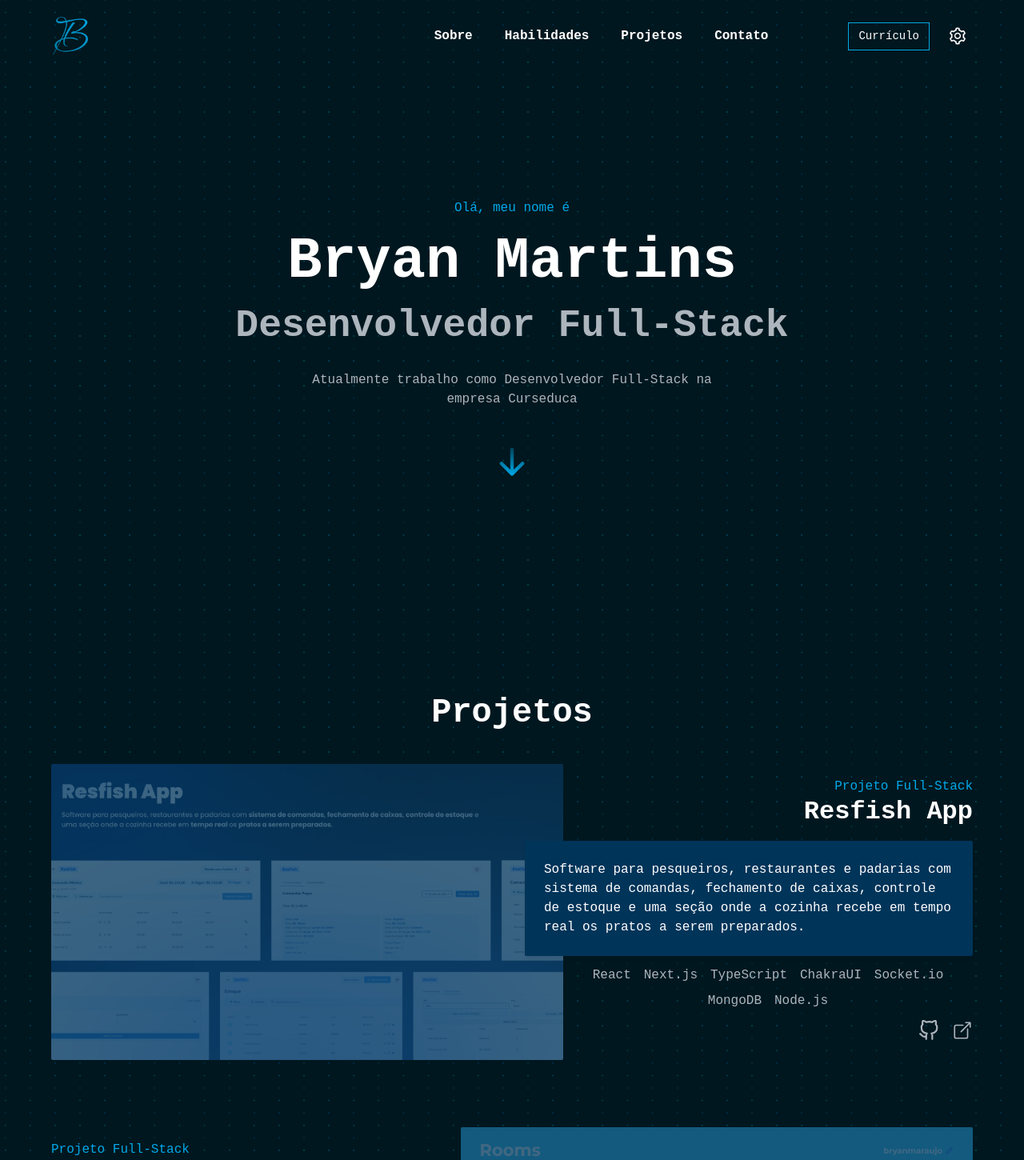
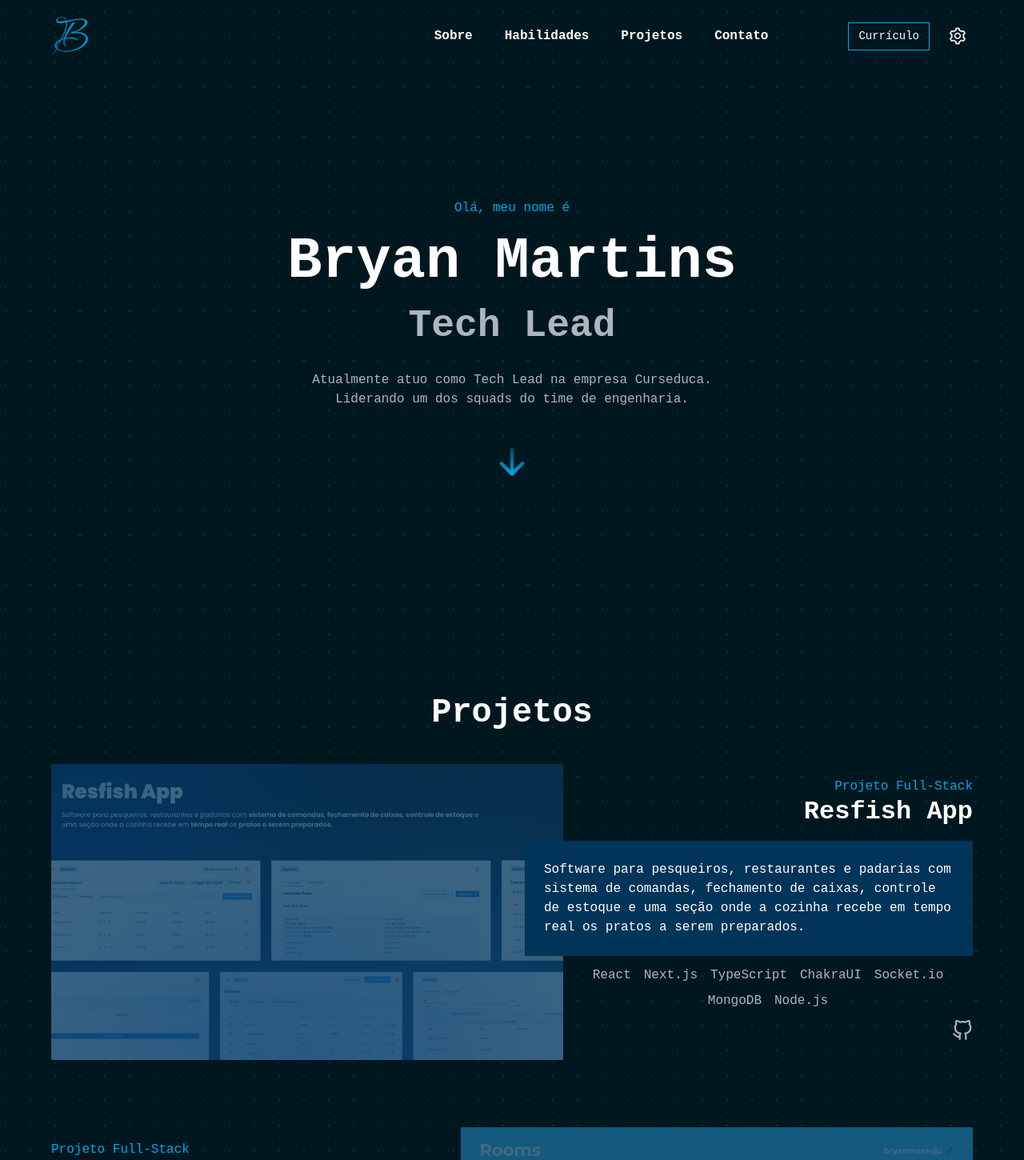
Before and after one commit to bryanmaraujo544/my-portfolio, a Next.js app: page / in a window 1280 px wide. Shown: the top 1450 px of the page at 80% size. Built offline with nearby package versions, Linux system fonts and the light colour scheme; no server answers.

Commit message:
chore: removing projects without backend

```diff
--- a/src/sections/InitialScreen/text-content.ts
+++ b/src/sections/InitialScreen/text-content.ts
@@ -17,18 +17,18 @@ const textContent: Props = {
     mainInfos: {
       uptitle: 'Olá, meu nome é',
       name: 'Bryan Martins',
-      subtitle: 'Desenvolvedor Full-Stack',
+      subtitle: 'Tech Lead',
       description:
-        'Atualmente trabalho como Desenvolvedor Full-Stack na empresa Curseduca',
+        'Atualmente atuo como Tech Lead na empresa Curseduca. Liderando um dos squads do time de engenharia.',
     },
   },
   en: {
     mainInfos: {
       uptitle: 'Hi, my name is',
       name: 'Bryan Martins',
-      subtitle: 'Full-Stack Developer',
+      subtitle: 'Tech Lead',
       description:
-        "Currently I'm working as Full-Stack Developer at Curseduca",
+        "Currently I'm working as Tech Lead at Curseduca. Leading one of the squads of the engineering team.",
     },
   },
 };
--- a/src/sections/Projects/text-content.ts
+++ b/src/sections/Projects/text-content.ts
@@ -44,7 +44,7 @@ const textContent: Projects = {
           'Node.js',
         ],
         githubURL: 'https://github.com/bryanmaraujo544/resfish-app',
-        projectURL: 'https://resfish-app.vercel.app/',
+        projectURL: '',
         imageSrc: ResfishImg,
       },
       {
@@ -54,7 +54,7 @@ const textContent: Projects = {
           'Um quiz multijogador onde existem diversas salas de perguntas e os participantes podem competir entre si.',
         tags: ['React', 'TypeScript', 'Socket.io', 'Prisma', 'MySQL'],
         githubURL: 'https://github.com/bryanmaraujo544/quiz-game',
-        projectURL: 'https://simple-quiz-iota.vercel.app/',
+        projectURL: '',
         imageSrc: QuizImg,
       },
       {
@@ -64,7 +64,7 @@ const textContent: Projects = {
           'Um calendário onde é possível definir tarefas a serem feitas.',
         tags: ['React', 'Node.js', 'MySQL', 'TypeScript', 'JWT'],
         githubURL: 'https://github.com/bryanmaraujo544/calendar-app',
-        projectURL: 'https://calendar-app-delta.vercel.app/login',
+        projectURL: '',
         imageSrc: CalendarImg,
       },
       {
@@ -74,7 +74,7 @@ const textContent: Projects = {
           'Uma aplicação para controle pessoal de transações financeiras.',
         tags: ['React', 'TypeScript', 'GraphQL', 'Node.js', 'MongoDB'],
         githubURL: 'https://github.com/bryanmaraujo544/dtmoney',
-        projectURL: 'https://dtmoney-two-hazel.vercel.app',
+        projectURL: '',
         imageSrc: MoneyImg,
       },
     ],
@@ -98,7 +98,7 @@ const textContent: Projects = {
           'Node.js',
         ],
         githubURL: 'https://github.com/bryanmaraujo544/resfish-app',
-        projectURL: 'https://resfish-app.vercel.app/',
+        projectURL: '',
         imageSrc: ResfishImg,
       },
       {
@@ -115,7 +115,7 @@ const textContent: Projects = {
           'MySQL',
         ],
         githubURL: 'https://github.com/bryanmaraujo544/quiz-game',
-        projectURL: 'https://simple-quiz-iota.vercel.app/',
+        projectURL: '',
         imageSrc: QuizImg,
       },
       {
@@ -125,7 +125,7 @@ const textContent: Projects = {
           'A calendar where the user can assign tasks to be completed on some date.',
         tags: ['React', 'Node.js', 'MySQL', 'TypeScript', 'JWT'],
         githubURL: 'https://github.com/bryanmaraujo544/calendar-app',
-        projectURL: 'https://calendar-app-delta.vercel.app/login',
+        projectURL: '',
         imageSrc: CalendarImg,
       },
       {
@@ -134,7 +134,7 @@ const textContent: Projects = {
         description: 'An application to manage personal money transactions.',
         tags: ['React', 'TypeScript', 'GraphQL', 'Node.js', 'MongoDB'],
         githubURL: 'https://github.com/bryanmaraujo544/dtmoney',
-        projectURL: 'https://dtmoney-two-hazel.vercel.app',
+        projectURL: '',
         imageSrc: MoneyImg,
       },
     ],
```
Also changed, not shown: src/components/AllProjects/text-content.ts (+15 -15 lines).
